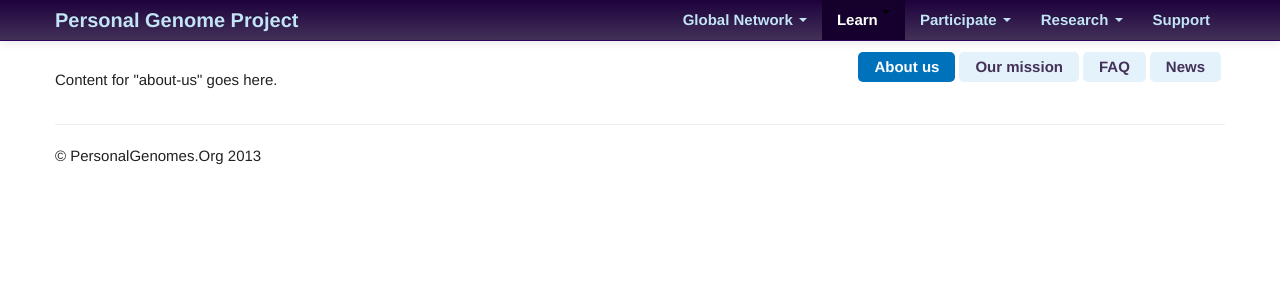
After one commit to geochurch/www_personalgenomes_org, a Django app: page /about-us in a window 1280 px wide. The commit adds this page. Shown: the top 300 px of the page. Run offline with Django 3.2, Linux system fonts and the light colour scheme; some libraries are stand-ins or nearby versions.

Commit message:
Add about-us

```diff
--- /dev/null
+++ b/templates/www_personalgenomes_org/about-us.html
@@ -0,0 +1,7 @@
+{% extends "www_personalgenomes_org/menu_learn.html" %}
+
+{% block main %}
+
+Content for "about-us" goes here.
+
+{% endblock main %}
--- a/templates/www_personalgenomes_org/index.html
+++ b/templates/www_personalgenomes_org/index.html
@@ -83,12 +83,11 @@
             <li class="dropdown">
               <a href="#" class="dropdown-toggle" data-toggle="dropdown">Learn <b class="caret"></b></a>
               <ul class="dropdown-menu">
-		<li><a href="{% url 'mission' %}">Our Mission</a></li>
+		<li><a href="{% url 'about-us' %}">About us</a></li>
+		<li><a href="{% url 'mission' %}">Our mission</a></li>
 		<li class="divider"></li>
-		<li><a href="/people">About Us</a></li>
 		<li><a href="/faq">FAQ</a></li>
 		<li><a href="/news">News</a></li>
-		<li><a href="/international">New PGP Groups</a></li>
 		<li class="divider"></li>
 		<li class="nav-header">related sites</li>
 		<li><a href="http://blog.personalgenomes.org"><i class="icon-external-link-sign"></i> PGP Blog</a></li>
--- a/templates/www_personalgenomes_org/menu_learn.html
+++ b/templates/www_personalgenomes_org/menu_learn.html
@@ -6,10 +6,9 @@
 
 {% block navpills %}
 <ul class="nav nav-pills pull-right" style="margin-top:-20px;" >
-  <li><a href="{% url 'mission' %}">Our Mission</a></li>
-  <li><a href="/people.html">About Us</a></li>
+  <li><a href="{% url 'about-us' %}">About us</a><li>
+  <li><a href="{% url 'mission' %}">Our mission</a></li>
   <li><a href="/faq.html">FAQ</a></li>
   <li><a href="/news.html">News</a></li>
-  <li><a href="/international.html">New PGP Groups</a></li>
 </ul>
 {% endblock navpills %}
--- a/www_personalgenomes_org/urls.py
+++ b/www_personalgenomes_org/urls.py
@@ -36,12 +36,15 @@ urlpatterns = patterns(
         name='mclaughlin-centre'),
 
     # About pages
+    url(r'^about-us/?$',
+        TemplateView.as_view(template_name='www_personalgenomes_org/about-us.html'),
+        name='about-us'),
     url(r'^mission/?$',
         TemplateView.as_view(template_name='www_personalgenomes_org/mission.html'),
         name='mission'),
 
-
     # Redirects
     url(r'^international.html/?$', ReverseRedirectView.as_view(url='network')),
-
+    url(r'^about.html/?$', ReverseRedirectView.as_view(url='about-us')),
+    url(r'^people.html/?$', ReverseRedirectView.as_view(url='about-us')),
 )
```
